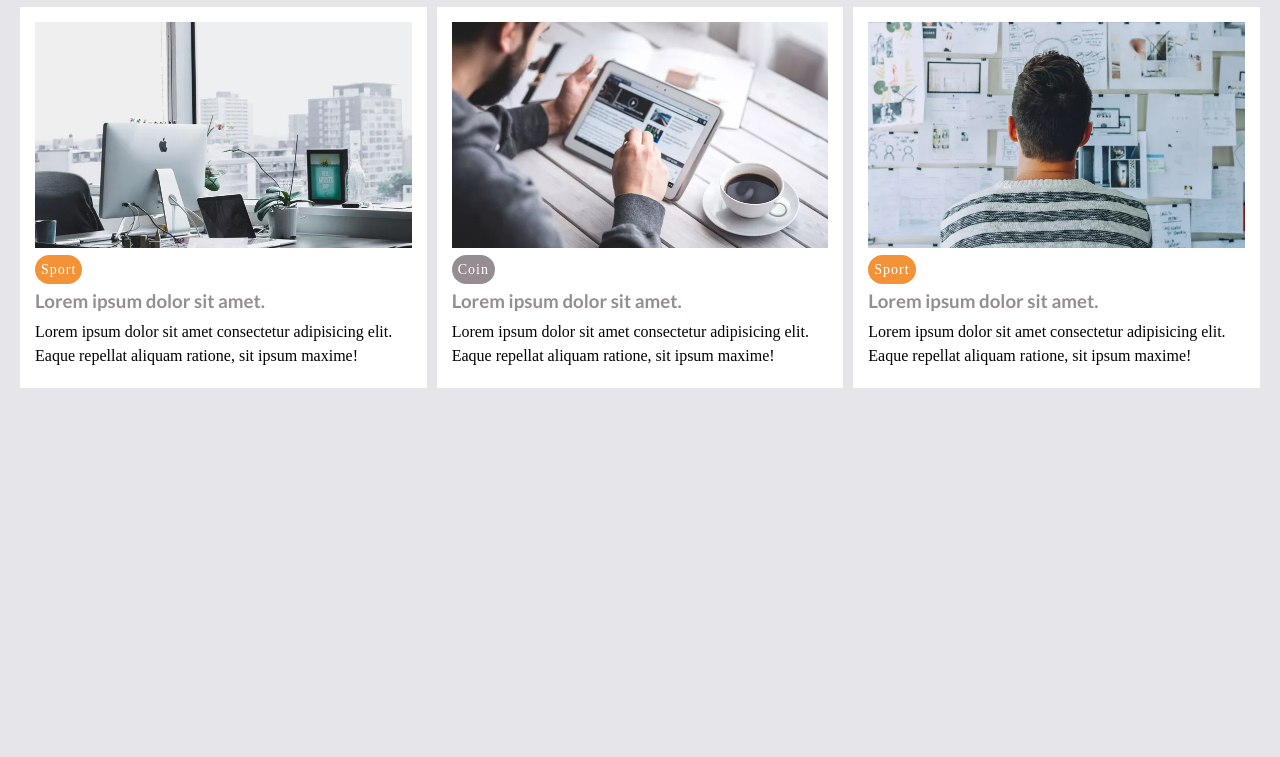
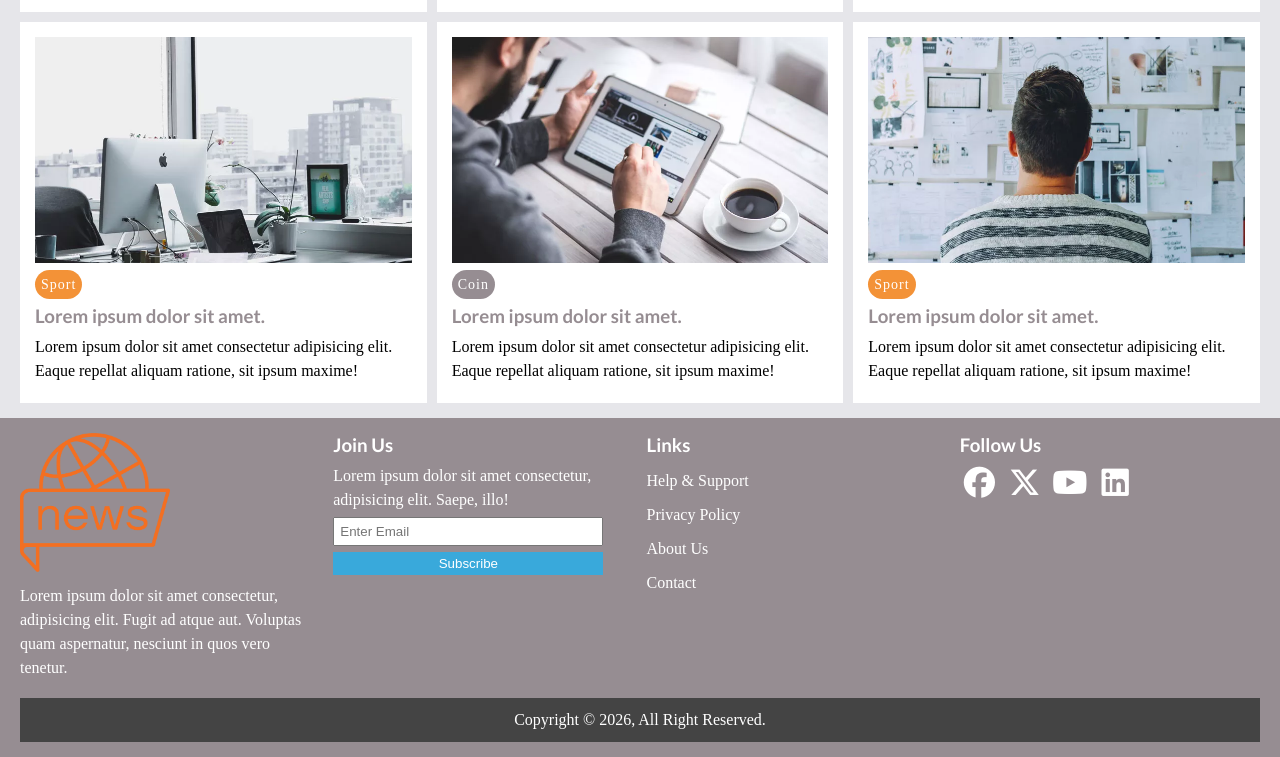
Before and after one commit to serhanbasozmen/fullstack-web-bootcamp, a plain HTML site: page 01-html-css/news-site/index.html in a window 1280 px wide. Shown: the part 1008-1765 px from the top of the page. Before the commit the page ends 1396 px from the top, so only its background shows below. Drawn offline with Linux system fonts and the light colour scheme; a web font is replaced by a local one.

Commit message:
feat: add footer

```diff
--- a/01-html-css/news-site/css/style.css
+++ b/01-html-css/news-site/css/style.css
@@ -138,8 +138,8 @@ p {
   padding-bottom: 0.5rem;
 }
 .py-2 {
-  padding-top: 0.6rem;
-  padding-bottom: 0.6rem;
+  padding-top: 1.5rem;
+  padding-bottom: 1.5rem;
 }
 
 .px-1 {
@@ -283,3 +283,52 @@ p {
   grid-template-columns: repeat(3, 1fr);
   gap: 1rem;
 }
+
+/* footer */
+
+#main-footer {
+  background-color: var(--dark-color);
+  color: #fff;
+}
+
+#main-footer img {
+  width: 150px;
+}
+
+#main-footer a {
+  color: #fff;
+}
+
+#main-footer .footer-container {
+  display: grid;
+  grid-template-columns: repeat(4, 1fr);
+  gap: 1.3rem;
+}
+#main-footer .footer-container > *:last-child {
+  background-color: #444;
+  grid-column: 1 / span 4;
+  padding: 0.5rem;
+  text-align: center;
+}
+
+#main-footer .footer-container input[type="email"] {
+  width: 90%;
+  padding: 0.5rem;
+  margin-bottom: 0.5rem;
+}
+#main-footer .footer-container input[type="submit"] {
+  width: 90%;
+}
+
+#main-footer .footer-container ul li {
+  padding: 0.5rem 0;
+  border-bottom: 1px dot #555;
+  width: 90%;
+}
+#main-footer .footer-container ul li a:hover {
+  color: var(--primary-color);
+}
+
+#main-footer .footer-container .social-icons {
+  font-size: 25px;
+}
--- a/01-html-css/news-site/index.html
+++ b/01-html-css/news-site/index.html
@@ -58,7 +58,8 @@
       </div>
     </header>
 
-    <section id="main-articles">
+    <!-- articles -->
+    <section id="main-articles" class="py-2">
       <div class="container">
         <h2>Latest News</h2>
         <div class="articles-container">
@@ -131,5 +132,50 @@
         </div>
       </div>
     </section>
+
+    <!-- footer -->
+    <footer id="main-footer" class="py-2">
+      <div class="container footer-container">
+        <div>
+          <img src="img/logo.png" alt="logo" />
+          <p>
+            Lorem ipsum dolor sit amet consectetur, adipisicing elit. Fugit ad
+            atque aut. Voluptas quam aspernatur, nesciunt in quos vero tenetur.
+          </p>
+        </div>
+        <div>
+          <h3>Join Us</h3>
+          <p>
+            Lorem ipsum dolor sit amet consectetur, adipisicing elit. Saepe,
+            illo!
+          </p>
+          <form action="">
+            <input type="email" name="" id="" placeholder="Enter Email" />
+            <input type="submit" value="Subscribe" class="btn btn-primary" />
+          </form>
+        </div>
+        <div>
+          <h3>Links</h3>
+          <ul>
+            <li><a href="#">Help & Support</a></li>
+            <li><a href="#">Privacy Policy</a></li>
+            <li><a href="#">About Us</a></li>
+            <li><a href="#">Contact</a></li>
+          </ul>
+        </div>
+        <div>
+          <h3>Follow Us</h3>
+          <div class="social-icons">
+            <a href="#"><i class="fa-brands fa-facebook fa-lg"></i></a>
+            <a href="#"><i class="fa-brands fa-x-twitter fa-lg"></i></a>
+            <a href="#"><i class="fa-brands fa-youtube fa-lg"></i></a>
+            <a href="#"><i class="fa-brands fa-linkedin fa-lg"></i></a>
+          </div>
+        </div>
+        <div>
+          <p>Copyright &copy; 2026, All Right Reserved.</p>
+        </div>
+      </div>
+    </footer>
   </body>
 </html>
```
